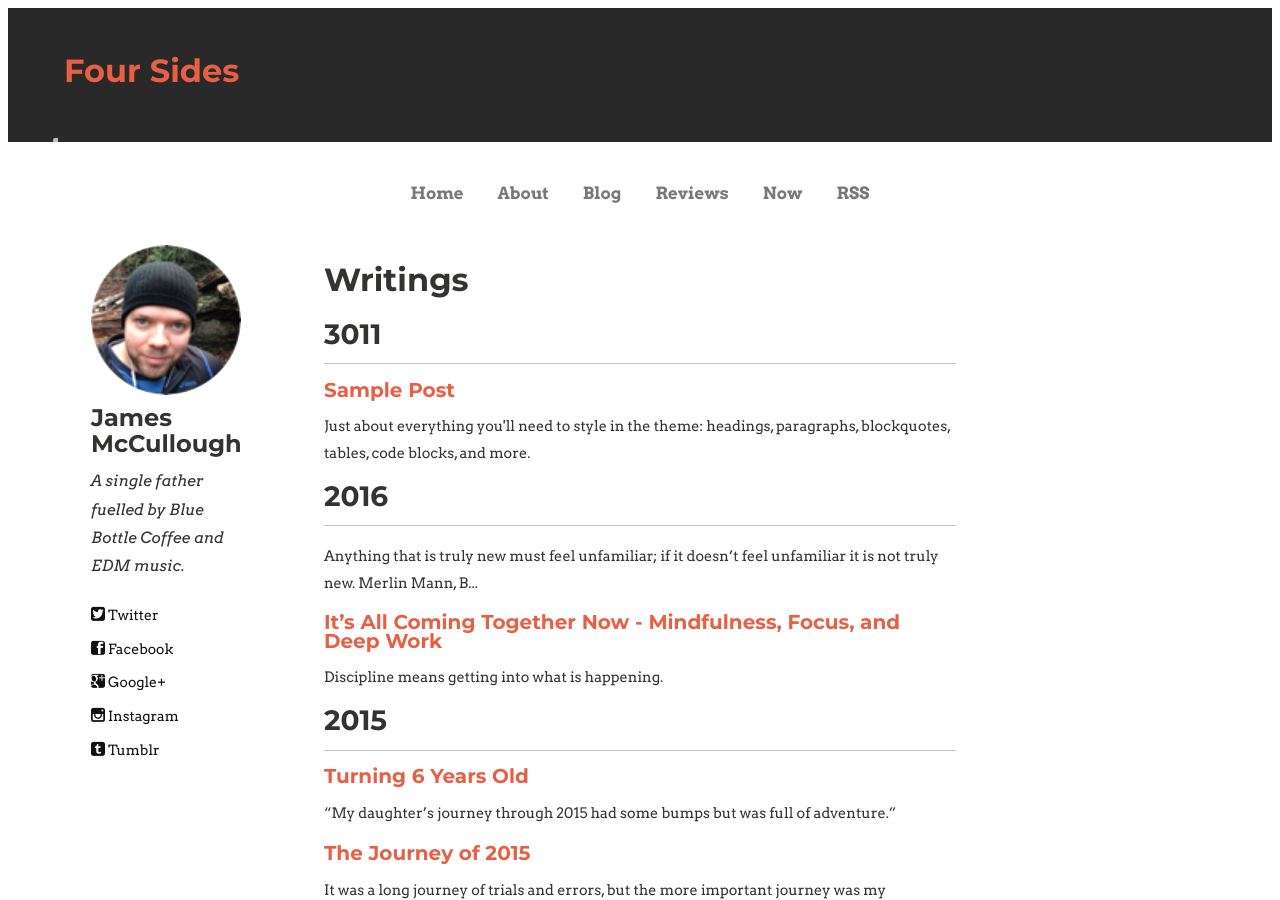
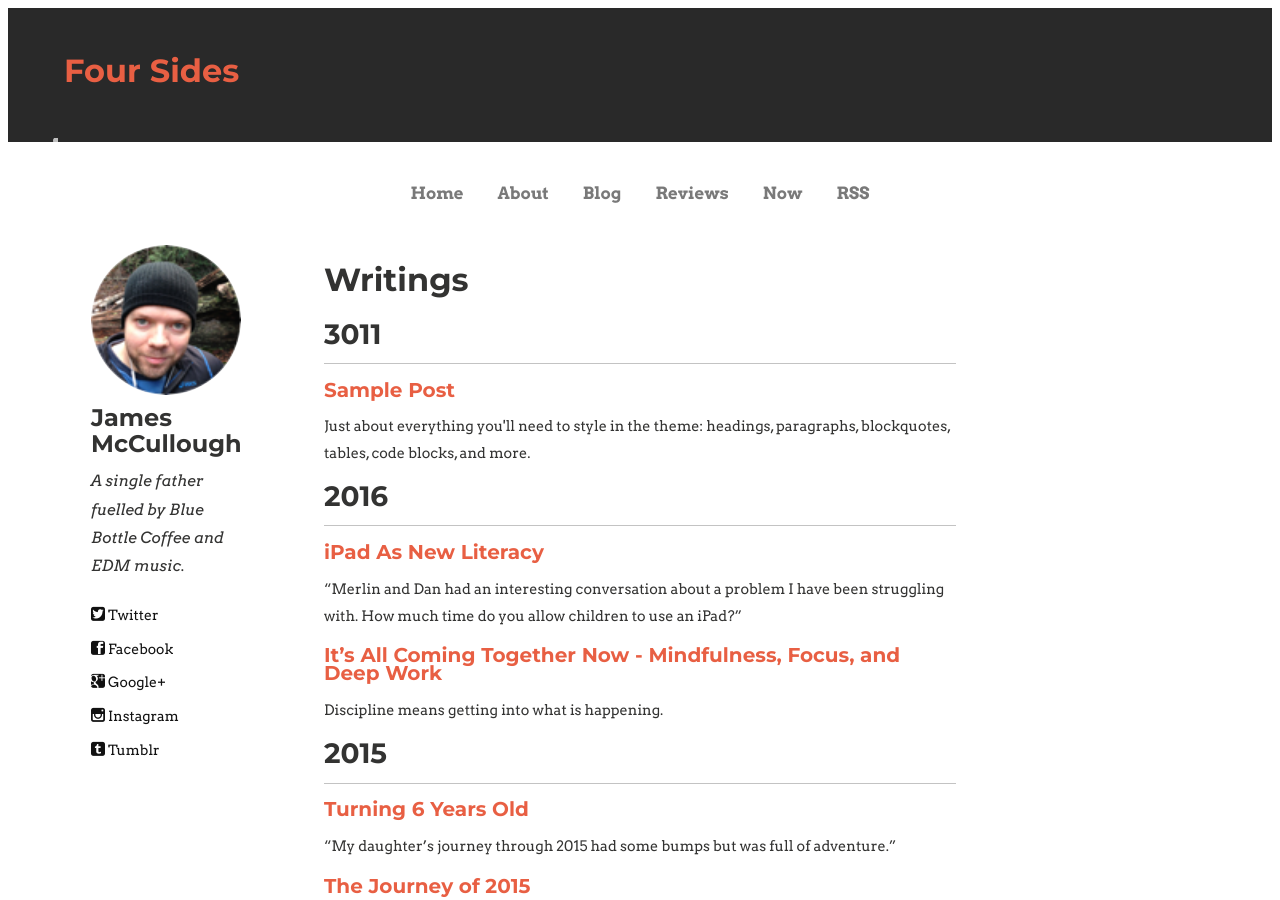
Before and after one commit to foursides/foursides.github.io, a Jekyll site: the page built from blog.md, in a window 1280 px wide and 900 px high. Built offline with Jekyll 4.4.1, drawn with Linux system fonts in a browser that asks for light colours; nearby versions of some CDN libraries; library files that are not in the unit come from our copies; part of the change alters nothing that is shown.

Commit message:
Update 2016-02-19-iPad-as-new-literacy.md

```diff
--- a/_posts/2016-02-19-iPad-as-new-literacy.md
+++ b/_posts/2016-02-19-iPad-as-new-literacy.md
@@ -1,12 +1,7 @@
 ---
 layout: post
-<<<<<<< HEAD
 title:  iPad As New Literacy
-tags: /[parenting, life]
-=======
-title: iPad As New Literacy
 tags: parenting, life
->>>>>>> origin/master
 date: 2016-02-19
 description: “Merlin and Dan had an interesting conversation about a problem I have been struggling with. How much time do you allow children to use an iPad?”
 ---
```
